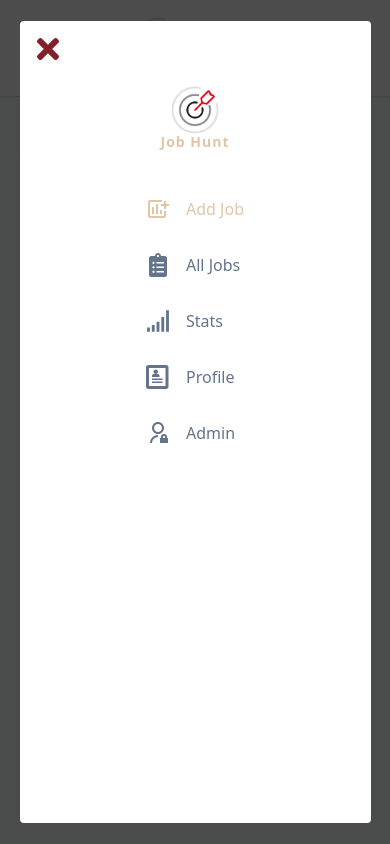
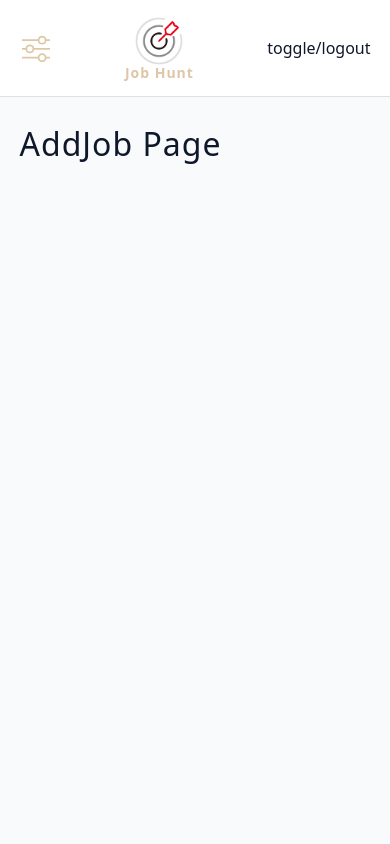
Before and after one commit to oprokopieva382/JobHunt, a React (Vite) app: page /dashboard in a window 390 px wide. Built offline with nearby package versions, Linux system fonts and the light colour scheme.

Commit message:
done code so that sidebar can open and close in small screen

```diff
--- a/src/components/SmallSideBar.jsx
+++ b/src/components/SmallSideBar.jsx
@@ -3,13 +3,16 @@ import Wrapper from "../assets/wrappers/SmallSidebar";
 import { Logo } from "./logo";
 import { links } from "../utils/Links";
 import { NavLink } from "react-router-dom";
+import { useDashboardContext } from "../hooks/useDashboardContext";
 
 export const SmallSideBar = () => {
+  const { showSideBar, toggleSideBar } = useDashboardContext();
+
   return (
     <Wrapper>
-      <div className="sidebar-container show-sidebar">
+      <div className={showSideBar ? "sidebar-container show-sidebar" : "sidebar-container"}>
         <div className="content">
-          <button type="button" className="close-btn">
+          <button type="button" className="close-btn" onClick={toggleSideBar}>
             <FaTimes />
           </button>
           <header className="navbar-logo">
@@ -19,7 +22,13 @@ export const SmallSideBar = () => {
             {links.map((link) => {
               const { text, path, icon } = link;
               return (
-                <NavLink to={path} key={text} className="nav-link">
+                <NavLink
+                  to={path}
+                  key={text}
+                  className="nav-link"
+                  onClick={toggleSideBar}
+                  end
+                >
                   <span className="icon">{icon}</span>
                   {text}
                 </NavLink>
```
